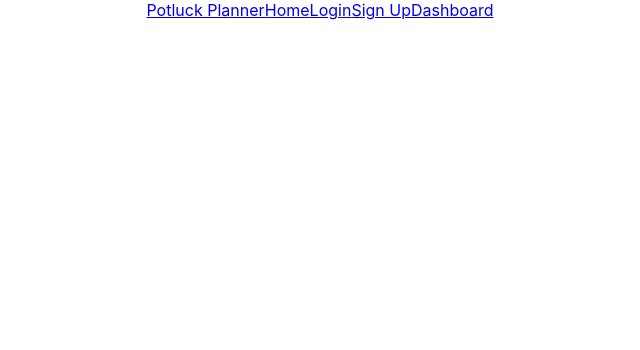
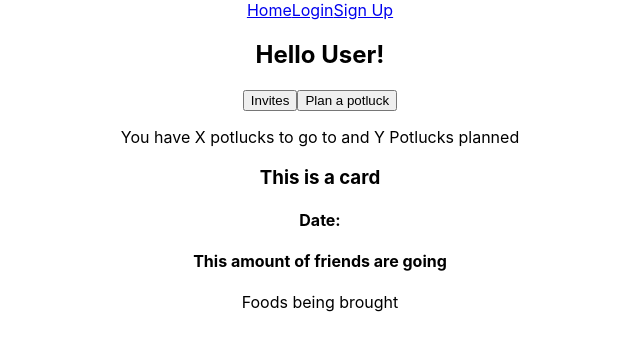
Before and after one commit to Build-Week-Potluck-Planner-v1/front-end, a React (Create React App) app: page /dashboard in a window 1280 px wide. Shown: the top 350 px of the page, without its empty margins (320-960 px from the left). Built offline with nearby package versions, Linux system fonts and the light colour scheme; sample sign-in values are in the browser's storage.

Commit message:
Private routes are setup

```diff
--- a/src/App.js
+++ b/src/App.js
@@ -1,3 +1,4 @@
+import React from 'react'
 import './App.css';
 import {Switch, Link, Route} from 'react-router-dom';
 import Homepage from './components/Homepage';
@@ -5,21 +6,22 @@ import Login from './components/Login';
 import Signup from './components/Signup';
 import Dashboard from './components/Dashboard';
 import PrivateRoute from './components/PrivateRoute';
-import React from 'react'
+import Plan from './components/Plan';
+import Invites from './components/Invites';
 
 function App() {
   return (
     <div className="App">
 
     <nav>
-        <Link to = '/'>Potluck Planner</Link>
         <Link to = '/'>Home</Link>
         <Link to = '/login'>Login</Link>
         <Link to = '/signup'>Sign Up</Link>
-        <Link to = '/dashboard'>Dashboard</Link>
     </nav>
 
     <Switch>
+      <PrivateRoute path = '/invites' component={Invites} />
+      <PrivateRoute path = '/plan' component={Plan} />
       <PrivateRoute path = '/dashboard' component={Dashboard} />
       <Route path = '/signup'>
           <Signup/>
--- a/src/components/Dashboard.js
+++ b/src/components/Dashboard.js
@@ -1,11 +1,22 @@
 import React from 'react'
+import { connect } from 'react-redux'
+import {Link} from 'react-router-dom';
 
 function Dashboard() {
     return (
         <div>
-            <h2></h2>
+            <h2>Hello User!</h2>
+            <Link to = '/invites'><button>Invites</button></Link>
+            <Link to = '/plan'><button>Plan a potluck</button></Link>
+            <p>You have X potlucks to go to and Y Potlucks planned</p>
+            <div>
+                <h3>This is a card</h3>
+                <h4>Date:</h4>
+                <h4>This amount of friends are going</h4>
+                <p>Foods being brought</p>
+            </div>
         </div>
     )
 }
 
-export default Dashboard
+export default connect(null, {})(Dashboard)
--- /dev/null
+++ b/src/components/Invites.js
@@ -0,0 +1,13 @@
+import React from 'react'
+
+function Invites() {
+    return (
+        <div>
+            <h1>Invites Page</h1>
+            <h2>This would be a card showing invites have recieved</h2>
+            <h2>This would be a card showing invites you have sent</h2>
+        </div>
+    )
+}
+
+export default Invites
--- /dev/null
+++ b/src/components/Plan.js
@@ -0,0 +1,11 @@
+import React from 'react'
+
+function Plan() {
+    return (
+        <div>
+            <h1>PLAN PAGE</h1>
+        </div>
+    )
+}
+
+export default Plan
```
